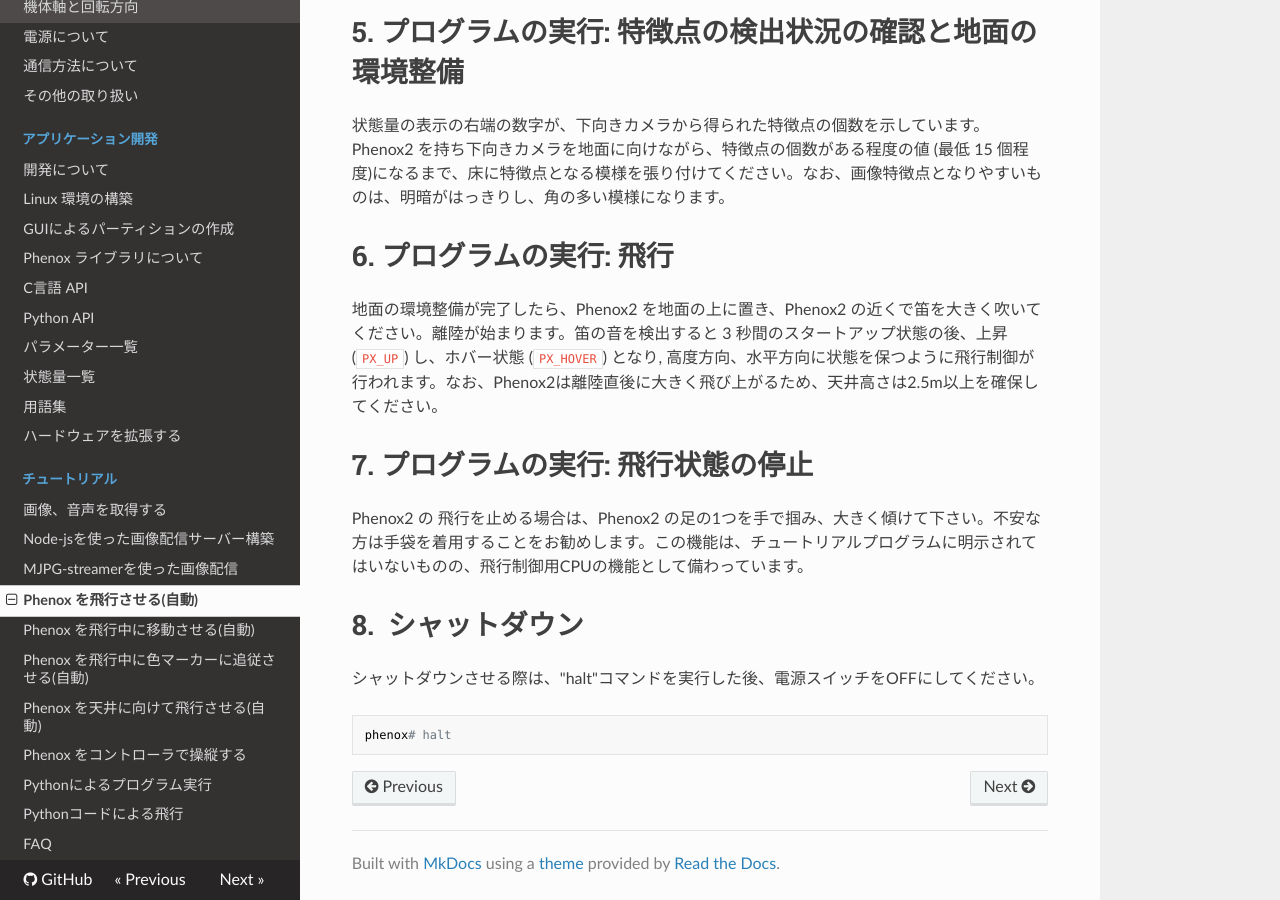
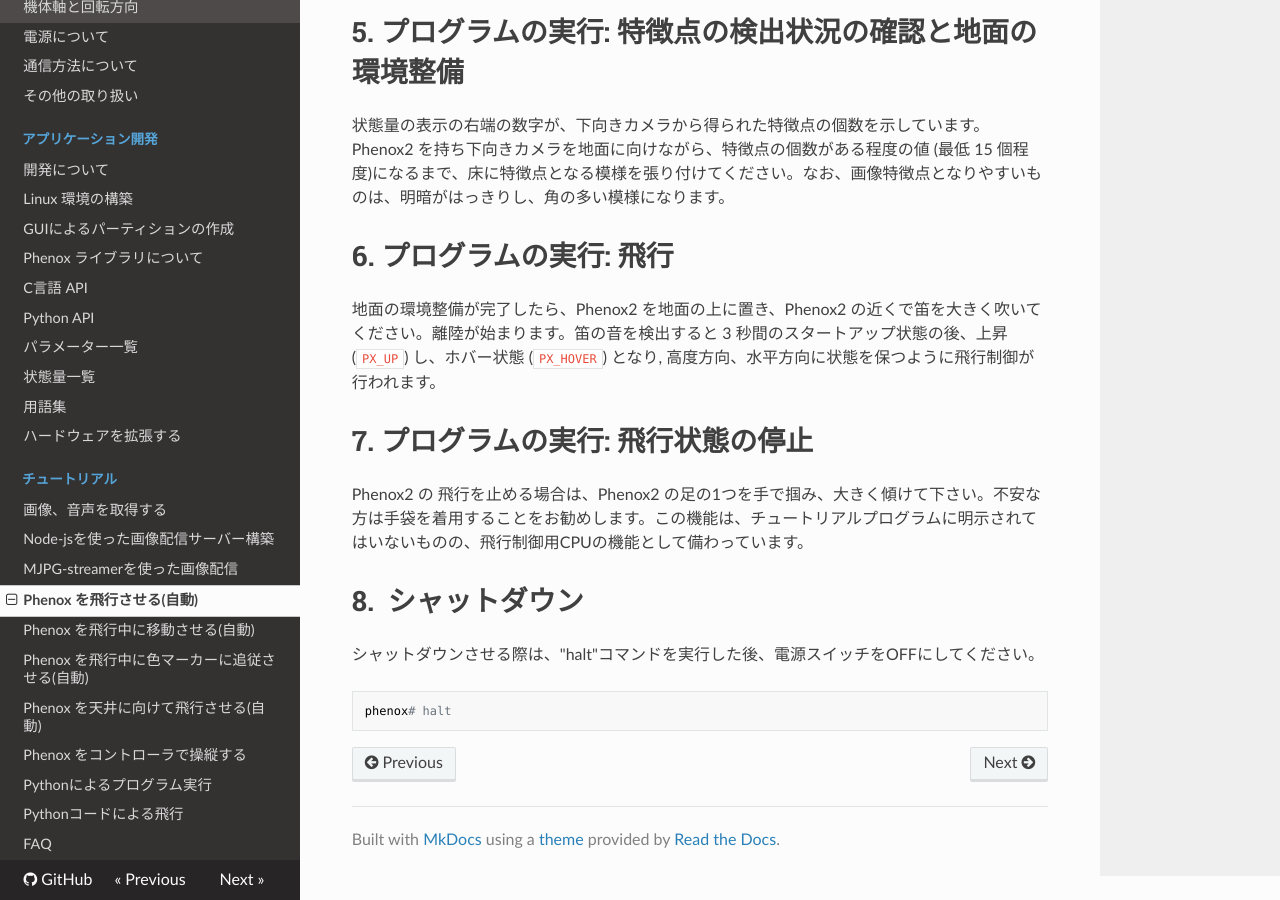
Before and after one commit to phenoxlab/phenox, an MkDocs documentation site: the page built from docs/tut/controll.md, in a window 1280 px wide and 900 px high, scrolled down 2183 px. Built offline with MkDocs 1.6.1, drawn with Linux system fonts in a browser that asks for light colours; nearby versions of some CDN libraries; old or Windows-style settings are respelled for this version of MkDocs.

Commit message:
added attention and firmware4

```diff
--- a/docs/tut/controll.md
+++ b/docs/tut/controll.md
@@ -57,7 +57,7 @@
 状態量の表示の右端の数字が、下向きカメラから得られた特徴点の個数を示しています。Phenox2 を持ち下向きカメラを地面に向けながら、特徴点の個数がある程度の値 (最低 15 個程度)になるまで、床に特徴点となる模様を張り付けてください。なお、画像特徴点となりやすいものは、明暗がはっきりし、角の多い模様になります。
 
 # 6. プログラムの実行: 飛行
-地面の環境整備が完了したら、Phenox2 を地面の上に置き、Phenox2 の近くで笛を大きく吹いてください。離陸が始まります。笛の音を検出すると 3 秒間のスタートアップ状態の後、上昇 (`PX_UP`) し、ホバー状態 (`PX_HOVER`) となり, 高度方向、水平方向に状態を保つように飛行制御が行われます。なお、Phenox2は離陸直後に大きく飛び上がるため、天井高さは2.5m以上を確保してください。
+地面の環境整備が完了したら、Phenox2 を地面の上に置き、Phenox2 の近くで笛を大きく吹いてください。離陸が始まります。笛の音を検出すると 3 秒間のスタートアップ状態の後、上昇 (`PX_UP`) し、ホバー状態 (`PX_HOVER`) となり, 高度方向、水平方向に状態を保つように飛行制御が行われます。
 
 # 7. プログラムの実行: 飛行状態の停止
 Phenox2 の 飛行を止める場合は、Phenox2 の足の1つを手で掴み、大きく傾けて下さい。不安な方は手袋を着用することをお勧めします。この機能は、チュートリアルプログラムに明示されてはいないものの、飛行制御用CPUの機能として備わっています。
```
Also changed, not shown: docs/tut/controll_color.md (+1 -1 lines).
